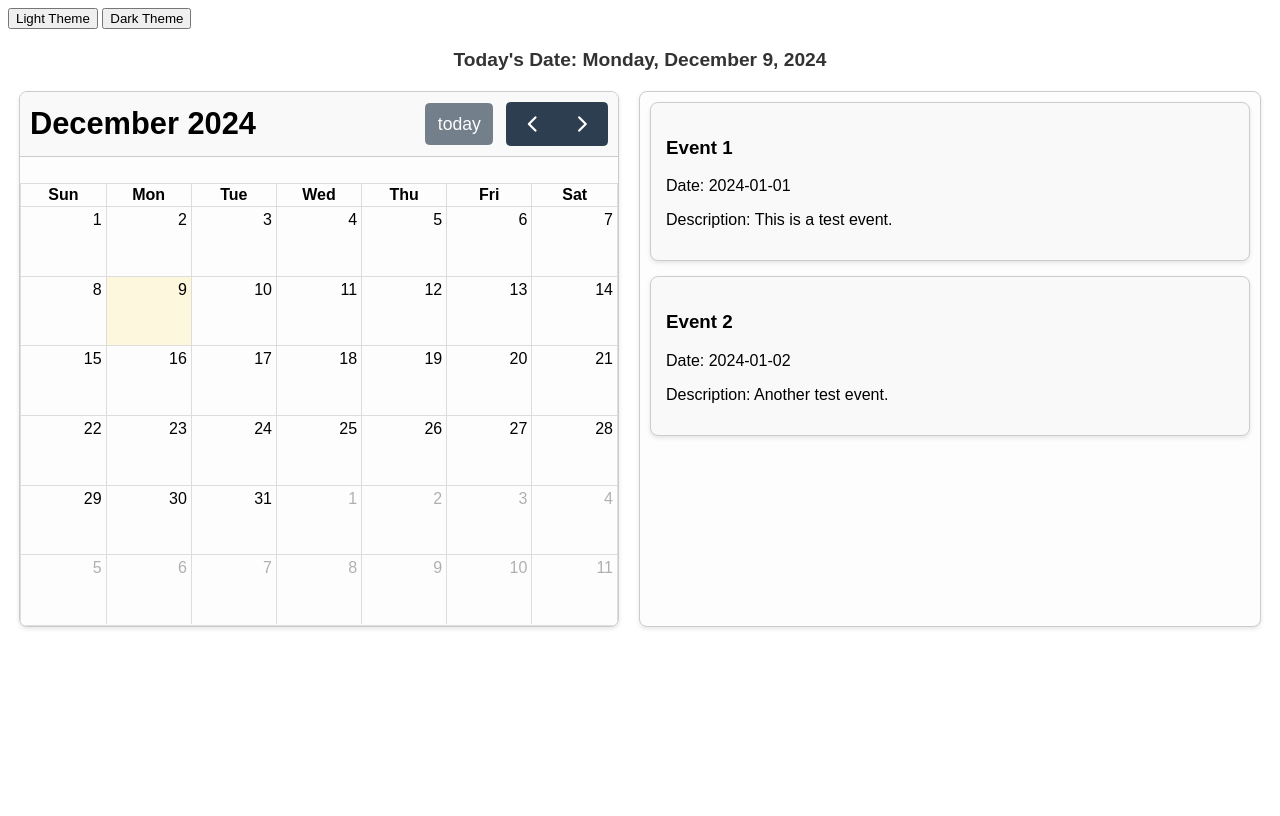
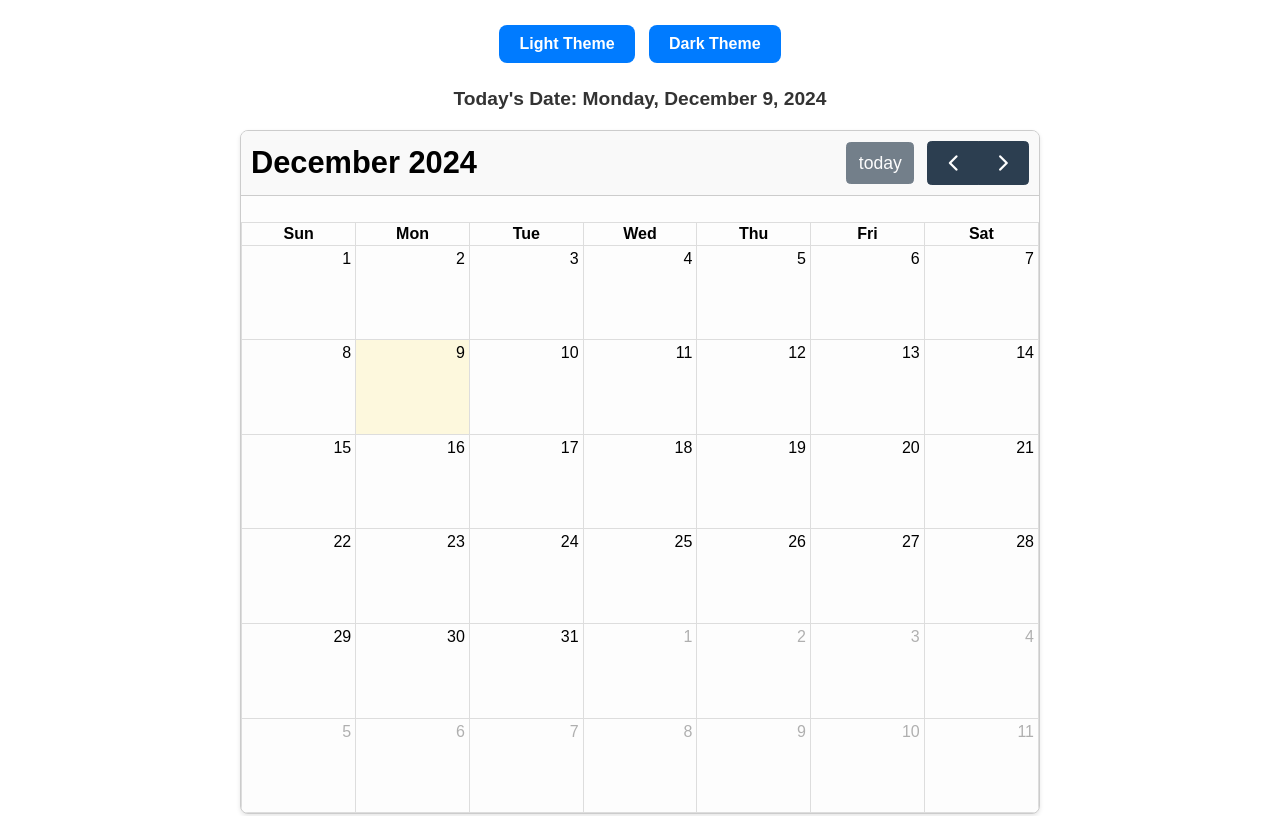
Before and after one commit to AFlores17/FocusFlow, a plain HTML site: page index.html in a window 1280 px wide. Shown: the top 816 px of the page. Drawn offline with nearby package versions, Linux system fonts and the light colour scheme; files whose address does not match are found by name.

Commit message:
Update styles.css

```diff
--- a/styles.css
+++ b/styles.css
@@ -10,53 +10,34 @@ body {
     color: #333;
 }
 
-
 .container {
     display: flex;
-    flex-wrap: wrap;
-    justify-content: center;
-    gap: 20px;
+    flex-direction: column;
+    align-items: center;
+    gap: 20px; /
+    padding: 20px;
 }
 
 #calendar {
-    margin: 0;
     border: 1px solid #ccc;
     border-radius: 8px;
     box-shadow: 0 2px 4px rgba(0, 0, 0, 0.1);
-    width: 50%;
-    max-width: 600px;
-    min-width: 300px;
+    width: 90%;
+    max-width: 800px;
     background-color: #fdfdfd;
     overflow: hidden;
 }
 
 #event-list {
-    margin: 0;
     border: 1px solid #ccc;
     border-radius: 8px;
     box-shadow: 0 2px 4px rgba(0, 0, 0, 0.1);
-    width: 50%;
-    max-width: 600px;
-    min-width: 300px;
+    width: 90%;
+    max-width: 800px;
     background-color: #fdfdfd;
     padding: 10px;
     overflow: hidden;
-}
-
-.event-item {
-    border: 1px solid #ccc;
-    padding: 15px;
-    margin-bottom: 15px;
-    border-radius: 8px;
-    background-color: #f9f9f9;
-    box-shadow: 0 2px 4px rgba(0, 0, 0, 0.1);
-    transition: transform 0.3s ease, box-shadow 0.3s ease;
-}
-
-.event-item:hover {
-    transform: translateY(-3px);
-    box-shadow: 0 4px 8px rgba(0, 0, 0, 0.2);
-    background-color: #fafafa;
+    text-align: left;
 }
 
 .fc-toolbar {
@@ -80,3 +61,42 @@ body {
     background-color: #0056b3;
     cursor: pointer;
 }
+
+#theme-toggle {
+    margin: 20px;
+    text-align: center;
+}
+
+#theme-toggle button {
+    padding: 10px 20px;
+    margin: 5px;
+    border: none;
+    border-radius: 8px;
+    font-size: 1em;
+    font-weight: bold;
+    color: white;
+    background-color: #007bff;
+    cursor: pointer;
+    transition: background-color 0.3s ease, transform 0.3s ease;
+}
+
+#theme-toggle button:hover {
+    background-color: #0056b3;
+    transform: scale(1.05);
+}
+
+body.light-theme {
+    background-color: #ffffff;
+    color: #000000;
+}
+
+body.dark-theme {
+    background-color: #181818;
+    color: #e0e0e0;
+}
+
+body.dark-theme #calendar,
+body.dark-theme #event-list {
+    background-color: #202020;
+    border: 1px solid #444;
+}
```
